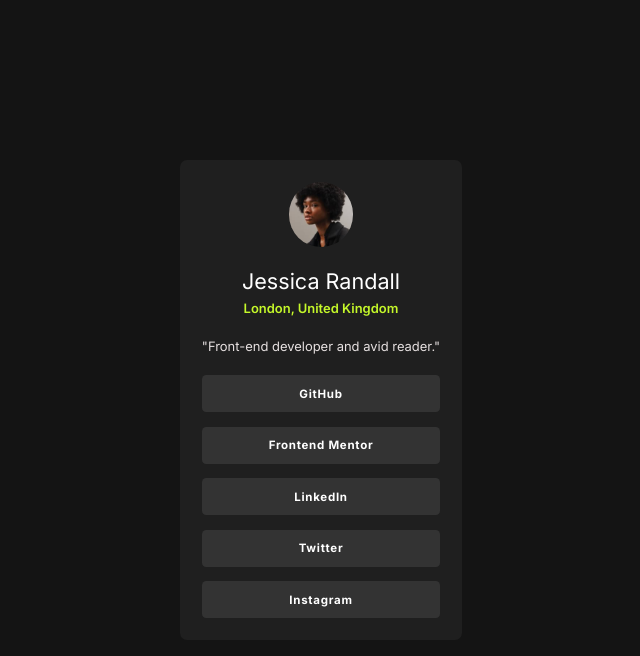
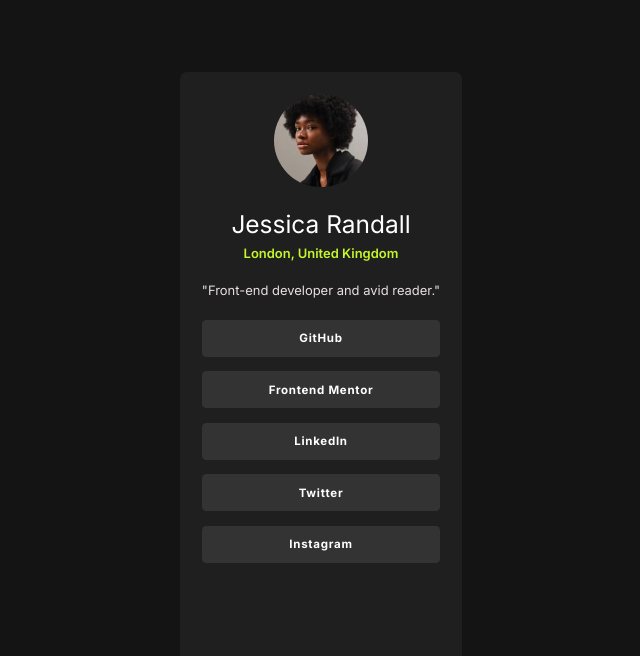
Before and after one commit to GodwinOkon112/Profile-card-frontend, a plain HTML site: page index.html in a window 1280 px wide. Shown: the whole page, without its empty margins (319-959 px from the left). Drawn offline with Linux system fonts and the light colour scheme.

Commit message:
just fixed the height of the design

```diff
--- a/style.css
+++ b/style.css
@@ -34,11 +34,12 @@
 main {
   background-color: var(--Grey-800);
   border-radius: 0.5rem;
+  height: 82vh;
 }
 
 .name {
   color: var(--white);
-  font-size: 1.5rem;
+  font-size: 1.7rem;
   margin-top: 0.3rem;
 }
 
@@ -85,8 +86,8 @@
   padding: 1.5rem;
 }
 .profile-image img {
-  width: 4.5rem;
-  height: 4.5rem;
+  width: 6.5rem;
+  height: 6.5rem;
   border-radius: 50%;
   margin-bottom: 1rem;
 }
```
